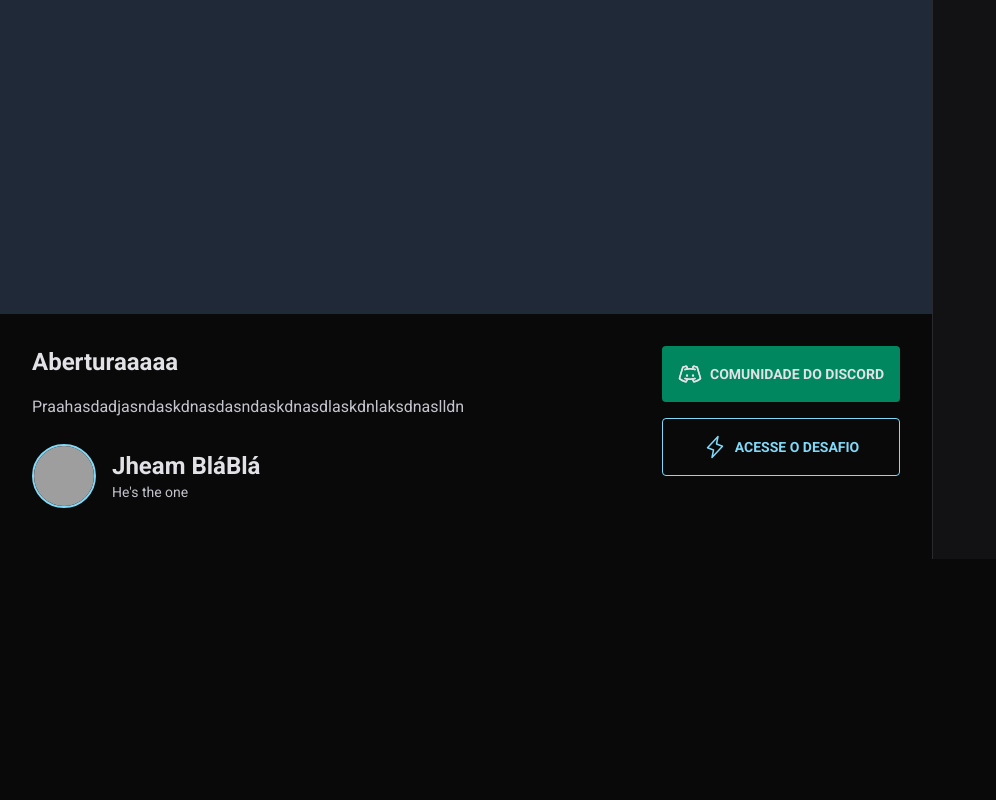
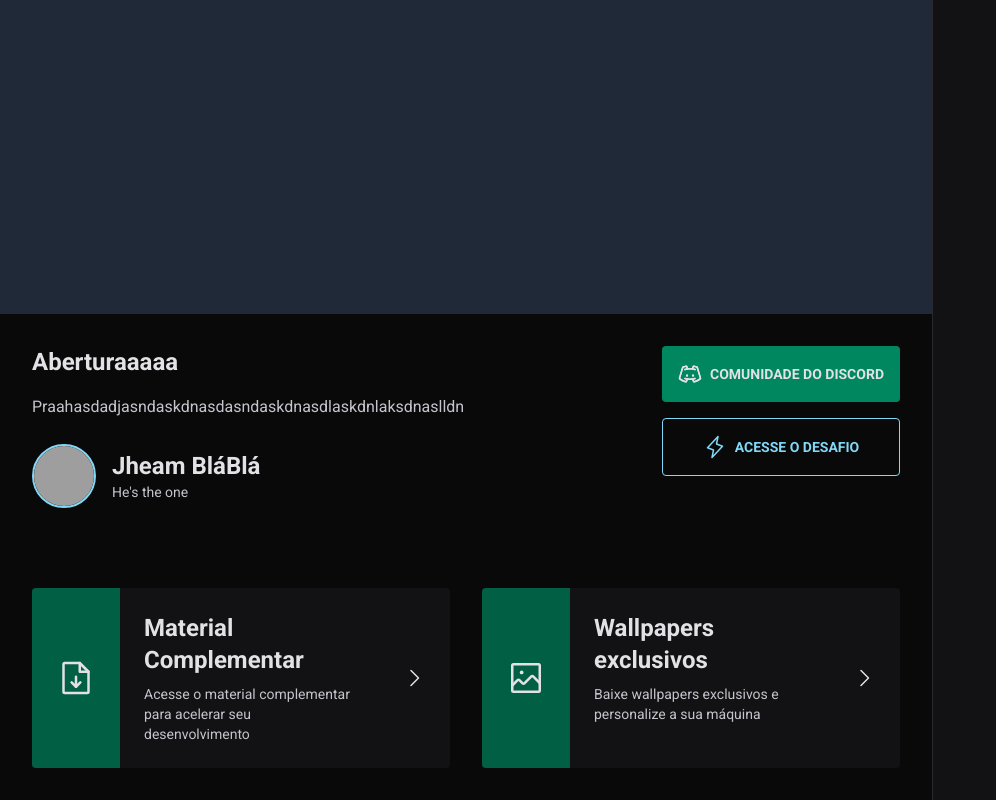
Before and after one commit to srjheam/ignite-platform, a React (Vite) app: page / in a window 1280 px wide. Shown: the part 241-1041 px from the top of the page, without its empty margins (0-996 px from the left). Before the commit the page ends 800 px from the top, so only its background shows below. Built offline with nearby package versions, Linux system fonts and the light colour scheme; no server answers; grey boxes are pictures that could not be loaded.

Commit message:
Add ContentCard

```diff
--- /dev/null
+++ b/src/components/ContentCard.tsx
@@ -0,0 +1,34 @@
+import { CaretRight } from "phosphor-react"
+
+interface ContentCardProps {
+  href: string
+  aside: any
+  title: string
+  description: string
+}
+
+export function ContentCard(props: ContentCardProps) {
+  return (
+    <a
+      href={props.href}
+      className="bg-gray-700 rounded overflow-hidden flex items-stretch gap-6 hover:bg-gray-600 transition-colors"
+    >
+      <div className="bg-green-700 h-full p-6 flex items-center">
+        {props.aside}
+      </div>
+
+      <div className="py-6 leading-relaxed">
+        <strong className="text-2xl">
+          {props.title}
+        </strong>
+        <p className="text-sm text-gray-200 mt-2">
+          {props.description}
+        </p>
+      </div>
+
+      <div className="h-full p-6 flex items-center">
+        <CaretRight size={24} />
+      </div>
+    </a>
+  )
+}
--- a/src/components/LessonDetails.tsx
+++ b/src/components/LessonDetails.tsx
@@ -1,5 +1,6 @@
-import { DiscordLogo, Lightning } from "phosphor-react";
+import { DiscordLogo, Lightning, FileArrowDown, ImageSquare } from "phosphor-react";
 import { Button } from "./Button";
+import { ContentCard } from "./ContentCard";
 import { Player } from "./Player";
 
 export function LessonDetails() {
@@ -43,8 +44,19 @@ export function LessonDetails() {
           </div>
         </div>
 
-        <div>
-
+        <div className="gap-8 mt-20 grid grid-cols-2">
+          <ContentCard
+            href="#"
+            aside={<FileArrowDown size={40} />}
+            title="Material Complementar"
+            description="Acesse o material complementar para acelerar seu desenvolvimento"
+          />
+          <ContentCard
+            href="#"
+            aside={<ImageSquare size={40} />}
+            title="Wallpapers exclusivos"
+            description="Baixe wallpapers exclusivos e personalize a sua máquina"
+          />
         </div>
       </div>
     </div>
```
